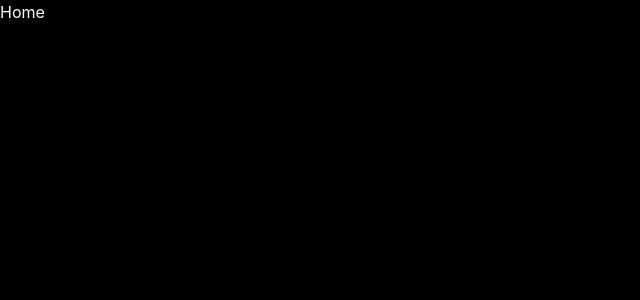
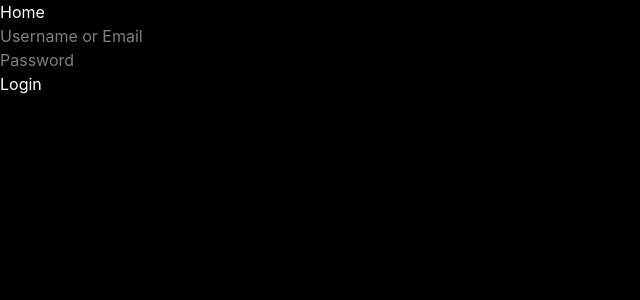
Before and after one commit to jasonwong7770/Projects, a React (Vite) app in the folder Login Page/: page /login in a window 1280 px wide. Shown: the top 300 px of the page, without its empty margins (0-640 px from the left). Built offline with nearby package versions, Linux system fonts and the light colour scheme.

Commit message:
Front end interface done

```diff
--- a/Login Page/package.json
+++ b/Login Page/package.json
@@ -10,6 +10,7 @@
     "preview": "vite preview"
   },
   "dependencies": {
+    "@supabase/supabase-js": "^2.106.2",
     "react": "^19.2.6",
     "react-dom": "^19.2.6",
     "react-router-dom": "^7.15.1"
--- a/Login Page/src/pages/Login.tsx
+++ b/Login Page/src/pages/Login.tsx
@@ -1,11 +1,24 @@
 import { Link } from 'react-router-dom'
+import { useState } from 'react'
 
 function Login(){
+  const [identifier, setIdentifier] = useState('')
+  const [password, setPassword] = useState('')
+  const [error, setError] = useState('')
+
+  function handleLogin() {
+    console.log(identifier, password)
+  }
+
   return (
     <div>
       <nav>
         <Link to="/">Home</Link>
       </nav>
+      <input type="text" placeholder="Username or Email" value={identifier} onChange={(e) => setIdentifier(e.target.value)} /><br/>
+      <input type="password" placeholder="Password" value={password} onChange={(e) => setPassword(e.target.value)} /><br/>
+      <button onClick={handleLogin}>Login</button> <br/>
+      {error && <p className="text-red-500">{error}</p>}
     </div>
   )
 }
--- a/Login Page/src/pages/Verify.tsx
+++ b/Login Page/src/pages/Verify.tsx
@@ -6,6 +6,10 @@ function Verify() {
   const [otp, setOtp] = useState('')
   const location = useLocation()
   const navigate = useNavigate()
+
+  function handleVerify() {
+    console.log(otp)
+  }
 
   useEffect(() => {
     if (!location.state) {
@@ -21,6 +25,8 @@ function Verify() {
     <>
       <h1>Welcome {username}!</h1>
       <p>A code has been sent to {email}</p>
+      <input type="text" placeholder="Enter 6-digit code" value={otp} onChange={(e) => setOtp(e.target.value)} maxLength={6}/><br/>
+      <button onClick={handleVerify}>Verify</button>
     </>
   )
 }
```
Also changed, not shown: 1 other file (tests, documents, lock files or other folders).
